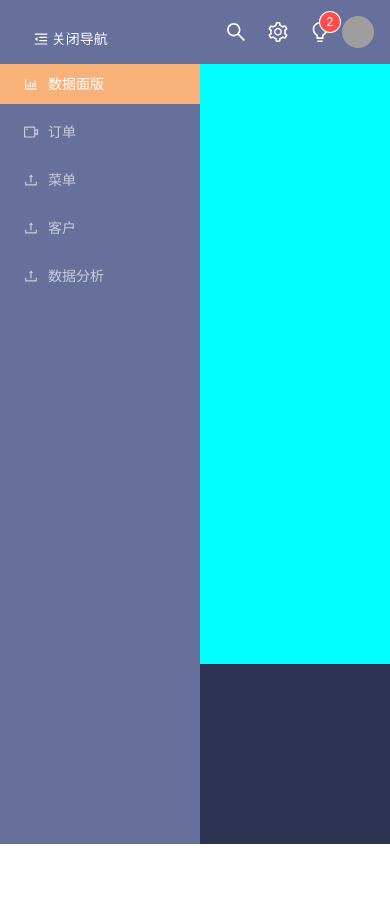
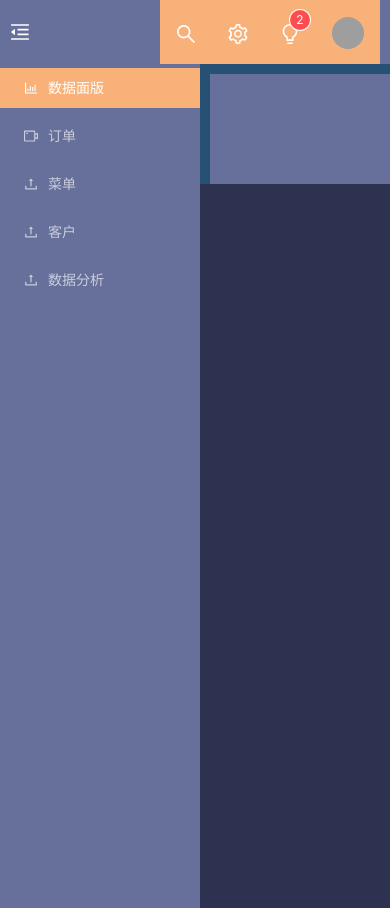
Before and after one commit to yeedme/react18-admin, a React (Create React App) app: page /#/guard/LayoutHome in a window 390 px wide. Before the commit the page ends 844 px from the top, so only its background shows below. Built offline with nearby package versions, Linux system fonts and the light colour scheme; grey boxes are pictures that could not be loaded.

Commit message:
perf:结构优化

```diff
--- a/src/component/Login/Login.jsx
+++ b/src/component/Login/Login.jsx
@@ -38,7 +38,7 @@ export default function Login() {
     let confirm=false;
     if(account !=='' && password !=='' ){
       const {result}= await loginGet();
-      console.log(result);
+
       result.map((t)=>{
 
         if( t.userName==account && t.password==password ){
--- /dev/null
+++ b/src/pages/Dashboard/Dashboard.css
@@ -0,0 +1,61 @@
+@media screen and (min-width: 1025) {
+  .Dashboard_FourEcharts {
+    width: 100%;
+    background-color: aliceblue;
+    padding: 0%;
+    display: flex;
+    justify-content: space-around;
+    align-items: center;
+  }
+  .Dashboard_FourEcharts .Dashboard_FourEcharts_Echarts {
+    margin-top: 10px;
+    width: 310px;
+    height: 170px;
+    background-color: #676f9b;
+    transition: cubic-bezier(0.075, 0.82, 0.165, 1) 2s;
+  }
+}
+@media screen and (max-width: 1025px) {
+  .Dashboard_FourEcharts {
+    background-color: aliceblue;
+  }
+  .Dashboard_FourEcharts .Dashboard_FourEcharts_Echarts {
+    margin-top: 10px;
+    width: 300px;
+    height: 120px;
+    margin: 0 10px;
+    background-color: #676f9b;
+  }
+}
+@media screen and (max-width: 769px) {
+  .Dashboard_FourEcharts {
+    background-color: #1b5385;
+    display: flex;
+    width: 1080;
+    overflow: auto;
+  }
+  .Dashboard_FourEcharts .Dashboard_FourEcharts_Echarts {
+    flex-shrink: 0;
+    margin-top: 10px;
+    width: 300px;
+    height: 120px;
+    margin: 0 10px;
+    background-color: #676f9b;
+  }
+}
+@media screen and (max-width: 426px) {
+  .Dashboard_FourEcharts {
+    background-color: #265074;
+    width: 1080;
+    display: flex;
+    overflow: auto;
+  }
+  .Dashboard_FourEcharts .Dashboard_FourEcharts_Echarts {
+    flex-shrink: 0;
+    margin-top: 10px;
+    width: 210px;
+    height: 110px;
+    margin: 10 10px;
+    background-color: #676f9b;
+  }
+}
--- /dev/null
+++ b/src/pages/Dashboard/Dashboard.jsx
@@ -0,0 +1,14 @@
+import React from 'react'
+import './Dashboard.less'
+export default function Dashboard() {
+  return (
+    <>
+      <div className='Dashboard_FourEcharts '>
+        <div className='Dashboard_FourEcharts_Echarts'></div>
+        <div className='Dashboard_FourEcharts_Echarts'></div>
+        <div className='Dashboard_FourEcharts_Echarts'></div>
+        <div className='Dashboard_FourEcharts_Echarts'></div>
+      </div>
+    </>
+  )
+}
--- /dev/null
+++ b/src/pages/Dashboard/Dashboard.less
@@ -0,0 +1,72 @@
+@colorOne:#f9b17a;
+@colorTwo:#676f9b;
+@colorThree:#424769;
+@media screen and (min-width:1025) {
+
+
+    .Dashboard_FourEcharts{
+        width: 100%;
+        background-color: aliceblue;
+        padding: 0%;
+        display: flex;
+
+        justify-content: space-around;
+        align-items: center;
+        .Dashboard_FourEcharts_Echarts{
+            margin-top: 10px;
+            width: 310px;
+            height: 170px;
+            background-color: @colorTwo;
+            transition: cubic-bezier(0.075, 0.82, 0.165, 1) 2s;
+
+        }
+    }
+}
+    @media screen and (max-width:1025px){
+        .Dashboard_FourEcharts{
+            background-color: aliceblue;
+            .Dashboard_FourEcharts_Echarts{
+                margin-top: 10px;
+                width: 300px;
+                height: 120px;
+                margin: 0 10px;
+                background-color: @colorTwo;
+            }
+        }
+    }
+    @media screen and (max-width:769px){
+        .Dashboard_FourEcharts{
+            background-color: rgb(27, 83, 133);
+            display: flex;
+            width: 1080;
+            overflow: auto;
+            .Dashboard_FourEcharts_Echarts{
+                flex-shrink: 0;
+                margin-top: 10px;
+                width: 300px;
+                height: 120px;
+                margin: 0 10px;
+                background-color: @colorTwo;
+
+            }
+        }
+    }
+    @media screen and (max-width:426px){
+        @echartWidth:210px;
+        @echartMarginLeft:10px;
+        .Dashboard_FourEcharts{
+            background-color: rgb(38, 80, 116);
+            // width: (( @echartWidth * 4) + (@echartMarginLeft * 4));
+            width: 1080;
+            display: flex;
+            overflow: auto;
+            .Dashboard_FourEcharts_Echarts{
+                flex-shrink: 0;
+                margin-top: 10px;
+                width: 210px;
+                height: 110px;
+                margin: 10 10px;
+                background-color: @colorTwo;
+            }
+        }
+    }
--- a/src/pages/Layout/LayoutHome.css
+++ b/src/pages/Layout/LayoutHome.css
@@ -5,6 +5,10 @@
   justify-content: center;
   align-items: center;
   margin-left: 16;
+}
+.LayoutHome .CollapsedComponent {
+  font-size: 20px;
+  color: white;
 }
 .LayoutHome .Content {
   background-color: #2d3250;
@@ -27,22 +31,26 @@
   height: 100vh;
 }
 .LayoutHome .LayoutHome_OtherBanner {
-  width: 180px;
+  width: 220px;
   height: 64px;
+  background-color: #f9b17a;
 }
 .LayoutHome .LayoutHome_Logo {
+  margin-top: 4px;
   font-size: 20px;
   color: white;
   cursor: pointer;
-  margin-left: 10px;
+  margin-left: 0px;
 }
 .LayoutHome .LayoutHome_MenuFoldBanner {
-  height: 64px;
-  line-height: 10px;
+  overflow: hidden;
 }
 .LayoutHome .LayoutHome_MenuFoldBanner h2 {
   margin-bottom: 0;
-  margin-left: 10px;
+  margin-left: 0px;
+}
+.LayoutHome .LayoutHome_MenuFoldBanner img {
+  margin-bottom: 20px;
 }
 .LayoutHome .LayoutHome_MenuFoldBanner {
   overflow: hidden;
--- a/src/pages/Layout/LayoutHome.jsx
+++ b/src/pages/Layout/LayoutHome.jsx
@@ -7,42 +7,32 @@ import {
   SettingOutlined,
   SearchOutlined,
   BulbOutlined,
-  BarChartOutlined
+  BarChartOutlined,
 } from "@ant-design/icons";
-import { Layout, Menu,Avatar,Badge } from "antd";
+import { Layout, Menu, Avatar, Badge } from "antd";
 import { useState } from "react";
-import {  Outlet } from "react-router-dom";
-import './LayoutHome.less'
+import { Outlet } from "react-router-dom";
+
+import "./LayoutHome.less";
+import Dashboard from "../Dashboard/Dashboard";
 const { Header, Sider, Content } = Layout;
+
 export default function LayoutHome() {
   const [collapsed, setCollapsed] = useState(false);
 
-
-  //需要优化 css 迫不得已才用内联css 权重不够
+  const CollapsedComponent = () => {
     return (
-    <Layout className="LayoutHome">
-      {/* 侧栏 */}
-      <Sider
-        trigger={null}
-        collapsible
-        collapsed={collapsed}
-        style={{ backgroundColor: "#676f9b", height: "100vh" }}
-      >
-        <div className="logo " >
-        <div  onClick={() => setCollapsed(!collapsed)}>
+      <div onClick={() => setCollapsed(!collapsed)}>
         {collapsed ? (
-              <MenuUnfoldOutlined
-                className="LayoutHome_Fold"
-              />
+          <MenuUnfoldOutlined className="LayoutHome_Fold" />
         ) : (
-              <MenuFoldOutlined
-              className="LayoutHome_Fold"
-              />
-            )} {collapsed?'':'关闭导航'}
-            </div></div>
-
-
-        {/* 菜单 */}
+          <MenuFoldOutlined className="LayoutHome_Fold" />
+        )}
+      </div>
+    );
+  };
+  const LayoutMenu=()=>{
+    return (
       <Menu
       theme="dark"
       mode="inline"
@@ -62,37 +52,66 @@ export default function LayoutHome() {
         {
           key: "3",
           icon: <UploadOutlined />,
-              label: "菜单"
+          label: "菜单",
         },
         {
           key: "4",
           icon: <UploadOutlined />,
-              label: "客户"
-            },            {
+          label: "客户",
+        },
+        {
           key: "5",
           icon: <UploadOutlined />,
-              label: "数据分析"
+          label: "数据分析",
         },
       ]}
     />
-      </Sider>
-      <Layout className="site-layout">
-        <Header style={{ backgroundColor: "#676f9b", padding:'0 10px' }} className="flex_JSpaceBetween_Acenter">
+    )
+  }
+
+  //需要优化 css 迫不得已才用内联css 权重不够
+  return (
+    <Layout className="LayoutHome">
+      <Header
+        style={{ backgroundColor: "#676f9b", padding: "0 10px" ,}}
+        className="flex_JSpaceBetween_Acenter"
+      >
         <div className="flex_Jcenter_Acenter LayoutHome_MenuFoldBanner">
           {/* 控制nav折叠区 */}
-
-            <h2 className="colorWhite">{collapsed?'':'数据面板'}  </h2>
+          <div className="CollapsedComponent">
+            <CollapsedComponent />
+          </div>
+          <h2 className="colorWhite">{collapsed ? "" : "数据面板"} </h2>
         </div>
         {/* 用户 搜索 设置 区 */}
         <div className="LayoutHome_OtherBanner flex_JSpaceAround_Acenter">
            <SearchOutlined className="LayoutHome_Logo" />
-          <SettingOutlined  className="LayoutHome_Logo"/>
-          <Badge count={2}><BulbOutlined  className="LayoutHome_Logo"/></Badge>
-          <Avatar src="https://joeschmoe.io/api/v1/random" />
+          <SettingOutlined className="LayoutHome_Logo" />
+          <Badge count={2}>
+            <BulbOutlined className="LayoutHome_Logo" />
+          </Badge>
+          <div style={{overFlow:'hidden'}}>
+          <Avatar src="https://joeschmoe.io/api/v1/random"  />
+          </div>
         </div>
       </Header>
-        <Content style={{ backgroundColor: "#2d3250" }} className="LayoutHome_Content">
-          <div className="Test"/>
+      {/* 侧栏 */}
+
+      <Layout className="site-layout">
+        <Sider
+          trigger={null}
+          collapsible
+          collapsed={collapsed}
+          style={{ backgroundColor: "#676f9b", height: "100vh" }}
+        >
+          {/* 菜单 */}
+        <LayoutMenu/>
+        </Sider>
+        <Content
+          style={{ backgroundColor: "#2d3250" }}
+          className="LayoutHome_Content"
+        >
+           <Dashboard />
         </Content>
       </Layout>
     </Layout>
--- a/src/pages/Layout/LayoutHome.less
+++ b/src/pages/Layout/LayoutHome.less
@@ -10,7 +10,11 @@
         align-items: center;
         margin-left: 16;
     }
+.CollapsedComponent{
+    font-size: 20px;
+    color: white;
 
+}
     .Content{
         background-color: #2d3250;
         padding: 16px;
@@ -33,25 +37,34 @@
         height: 100vh;
     }
     .LayoutHome_OtherBanner{
-        width: 180px;
+        width: 220px;
         height: 64px;
+        background-color: #f9b17a;
 
     }
     .LayoutHome_Logo{
+        margin-top: 4px;
         font-size: 20px;
         color: white;
         cursor: pointer;
-        margin-left: 10px;
+        margin-left: 0px;
 
     }
     .LayoutHome_MenuFoldBanner{
-        height: 64px;
-        line-height: 10px;
+        // height: 64px;
+        // line-height: 10px;
+
+        overflow: hidden;
         h2{
             margin-bottom:0;
-            margin-left: 10px;
+            margin-left: 0px;
+
+        }
+        img{
+            margin-bottom: 20px;
         }
     }
+
     .LayoutHome_MenuFoldBanner{
         overflow: hidden;
     }
--- a/src/pages/LoginOrRegistered/LoginOrRegistered.jsx
+++ b/src/pages/LoginOrRegistered/LoginOrRegistered.jsx
@@ -2,6 +2,7 @@ import React, { useEffect, useState } from "react";
 import Login from "../../component/Login/Login";
 import "./LoginOrRegistered.less";
 import Registered from "../../component/registered/Registered";
+
 
 //注册和登入 页面
 export default function LoginOrRegistered() {
@@ -9,6 +10,7 @@ export default function LoginOrRegistered() {
   useEffect(() => {}, [page]);
   return (
     <>
+    {/* 背景动画  */}
       <div className="LoginOrRegistered">
       <ul className="bg-squares">
           <li></li>
@@ -22,6 +24,7 @@ export default function LoginOrRegistered() {
           <li></li>
           <li></li>
         </ul>
+        {/* 登入/注册展示区 */}
         <div className="flex_Jcenter_Acenter position_absolute Animate_Mask" >
         <div className="right">
           <div className="LoginOrRegistered_Nav flex_JSpaceBetween_AflexEnd">
@@ -38,7 +41,7 @@ export default function LoginOrRegistered() {
               注册
             </div>
           </div>
-
+      {/* 切换组件 */}
           <div className="showContent flex_Jcenter_Acenter">
             <div className={`  ${page === "login" ? " inRight" : " inLeft"}`}>
               {page === "login" ? <Login /> : <Registered />}
```
Lines whose indentation alone changed are shown as unchanged.
